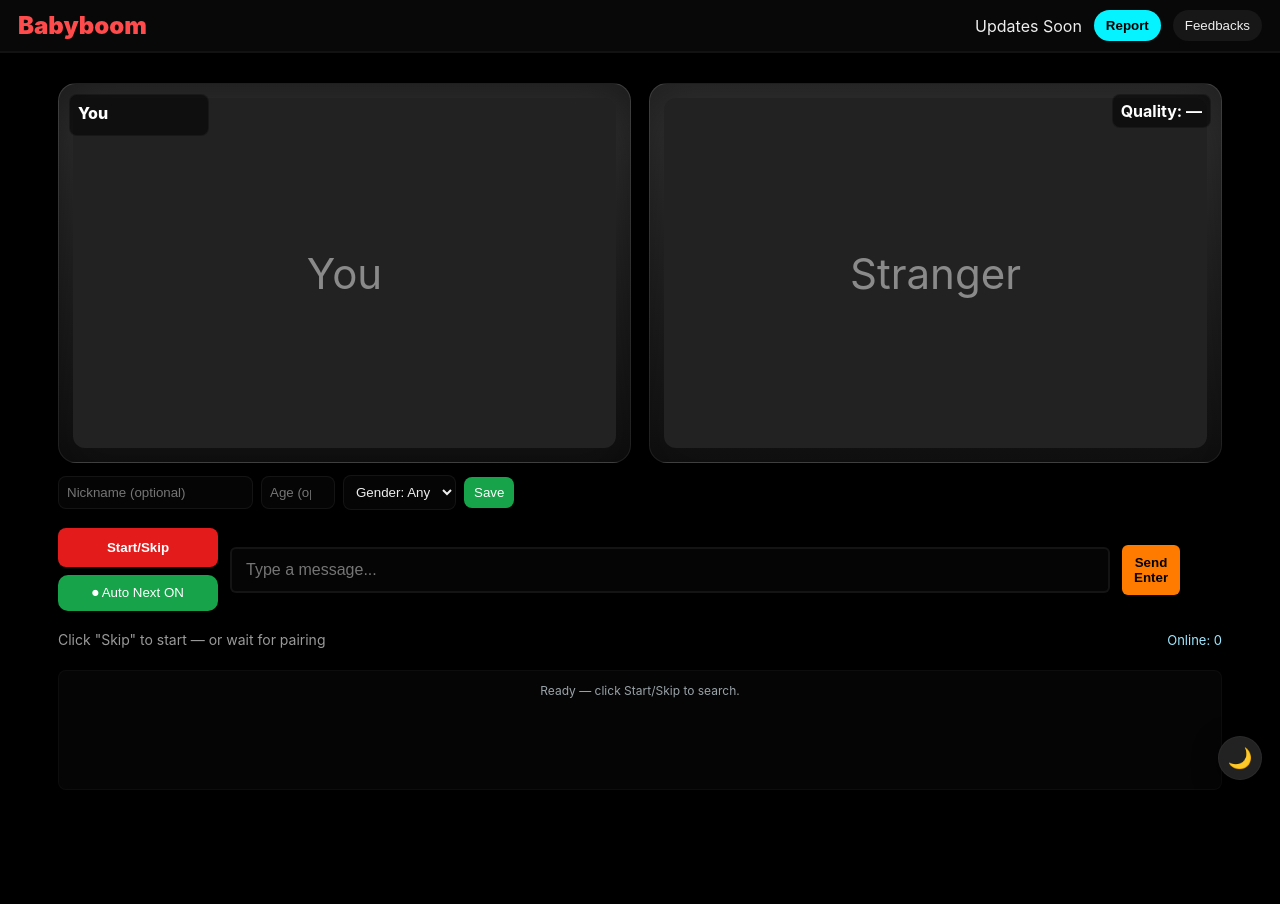
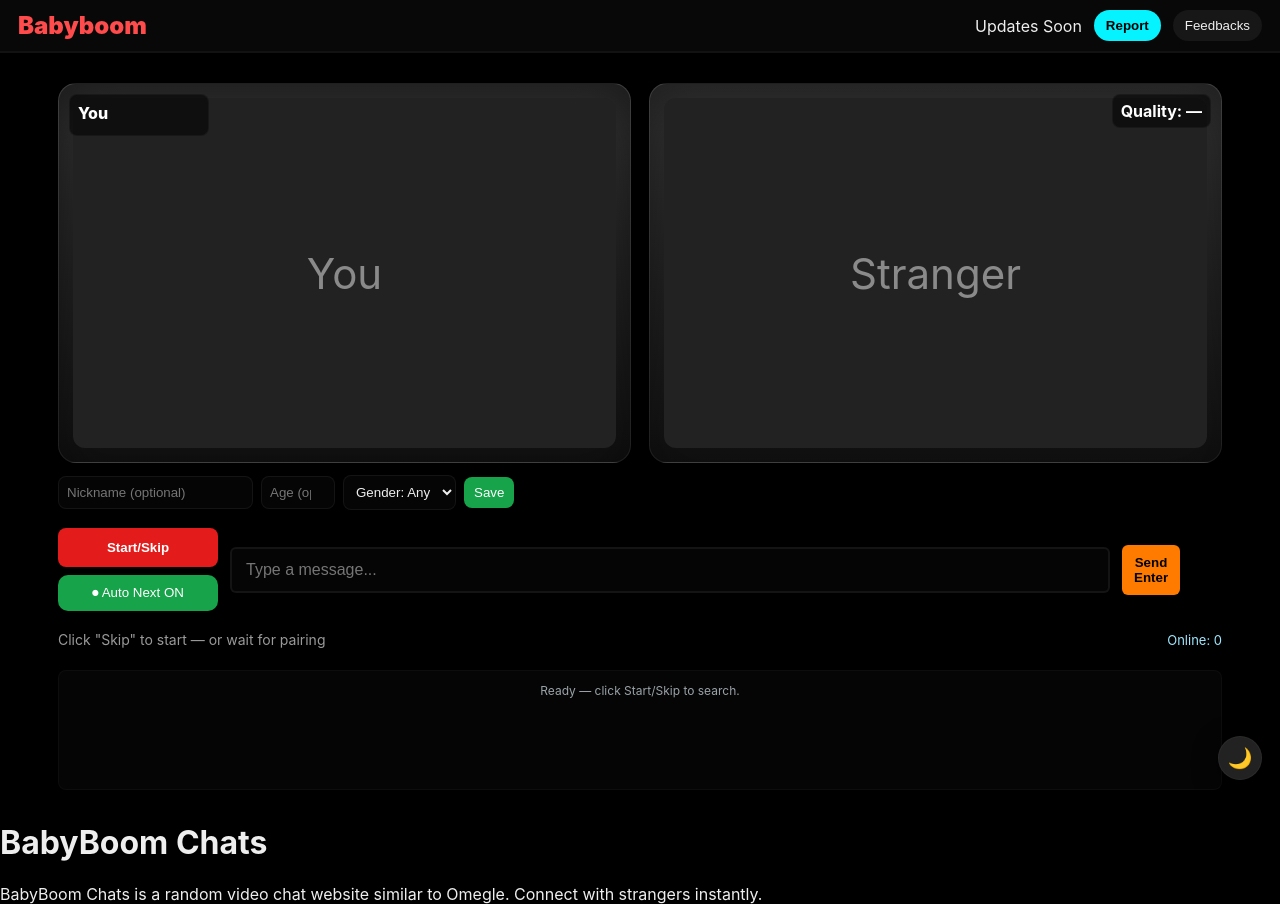
Before and after one commit to kashi7819/uhmegal, a website: page public/index.html in a window 1280 px wide. Before the commit the page ends 802 px from the top, so only its background shows below. Drawn offline with nearby package versions, Linux system fonts and the light colour scheme; no server answers.

Commit message:
index.html

```diff
--- a/public/index.html
+++ b/public/index.html
@@ -99,5 +99,8 @@
 
   <script src="/socket.io/socket.io.js"></script>
   <script src="script.js"></script>
+  <h1>BabyBoom Chats</h1>
+<p>BabyBoom Chats is a random video chat website similar to Omegle. Connect with strangers instantly.</p>
+
 </body>
 </html>
```
